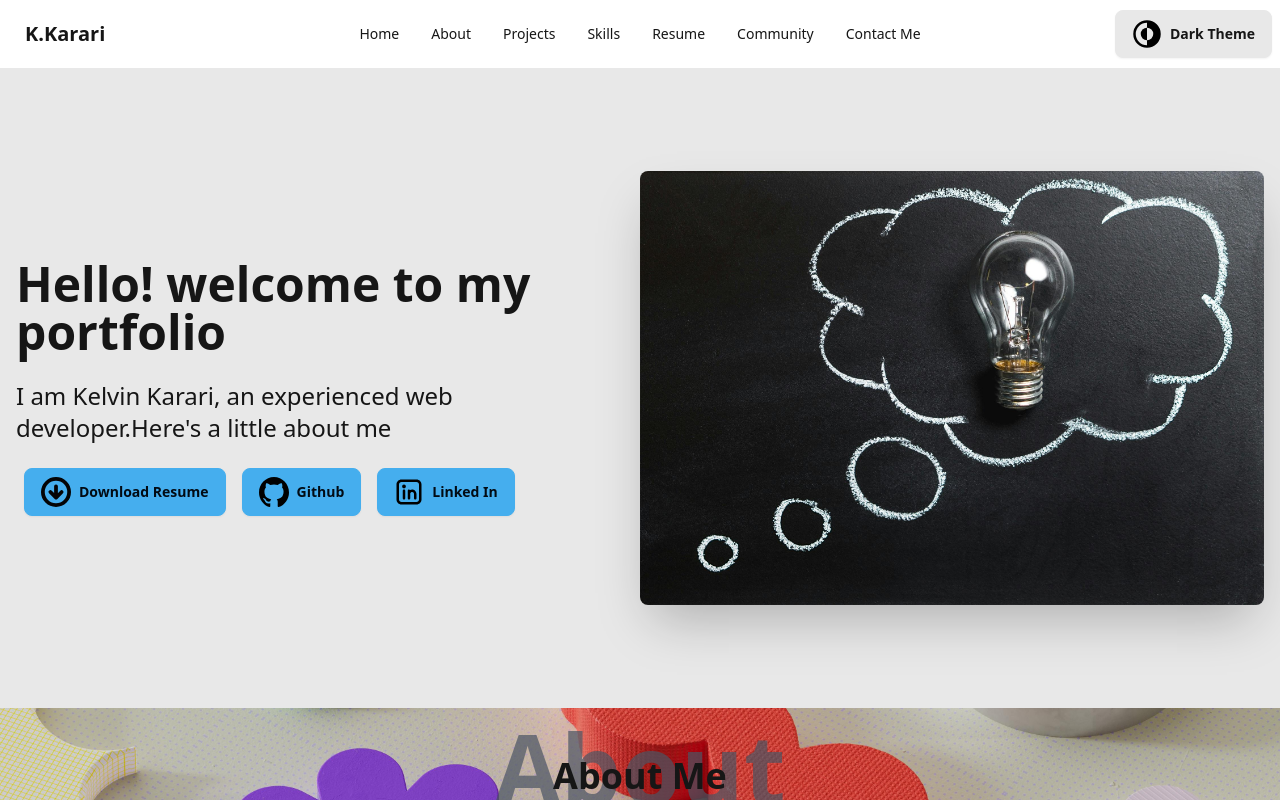
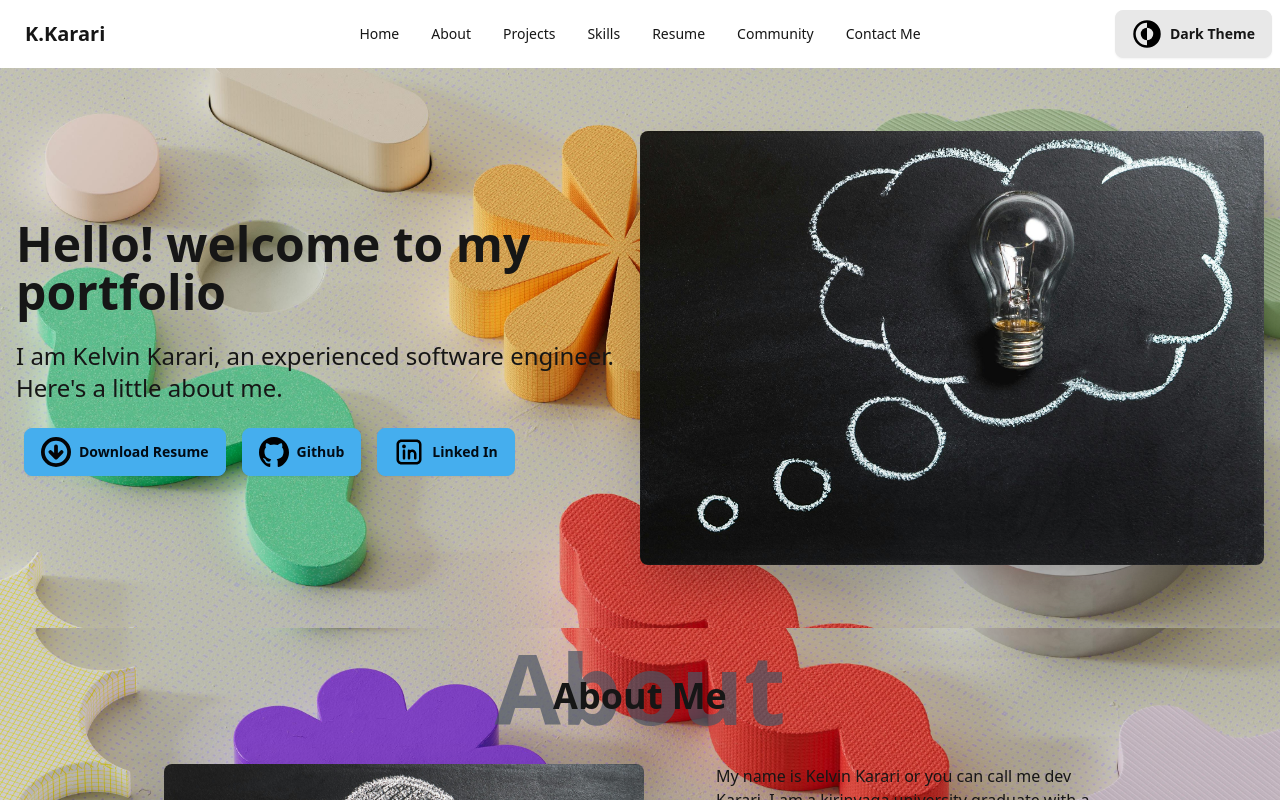
Before and after one commit to p-karari/portfolio_project, a React (Vite) app: page / in a window 1280 px wide. Shown: the top 800 px of the page. Built offline with nearby package versions, Linux system fonts and the light colour scheme.

Commit message:
Modified the hero for the site

```diff
--- a/src/components/Hero.tsx
+++ b/src/components/Hero.tsx
@@ -2,28 +2,41 @@ import critical from "../images/critical thinking icon.jpg"
 import DownloadIcon from '../assets/down-arrow-circle-svgrepo-com.svg'
 import Github from '../assets/github-142-svgrepo-com.svg'
 import LinkedInIcon from '../assets/linkedin-svgrepo-com (1).svg'
+import Bg from '../images/bg2.jpg'
 
 function Hero() {
   return (
-    <div className="bg-base-200 h-[40rem] hero">
+    <div className="h-[35rem] hero bg-cover bg-top bg-no-repeat"
+    style={{ backgroundImage: `url(${Bg})` }}>
+    {/* <div className="absolute inset-0 bg-black bg-opacity-50"></div> */}
   <div className="hero-content flex-col lg:flex-row-reverse">
     <img
       src={critical}
-      className="rounded-lg shadow-2xl w-[50%]" />
+      className="rounded-lg shadow-2xl w-[50%]"
+    />
     <div>
-      <h1 className="text-5xl font-bold">Hello! welcome to my portfolio</h1>
-      <p className="py-6 text-2xl">
-       I am Kelvin Karari, an experienced web developer.Here's a little about me
+      <h1 className="text-5xl font-bold text-grey">Hello! welcome to my portfolio</h1>
+      <p className="py-6 text-2xl text-grey">
+        I am Kelvin Karari, an experienced software engineer. Here's a little about me.
       </p>
       <div className="flex flex-row">
-      <button className="btn btn-primary mx-[0.5rem] flex"><img className='my-[5px] '  src={DownloadIcon} width='30px' height='30px' alt="" /><p>Download Resume</p></button>
-      <button className="btn btn-primary mx-[0.5rem] flex"><img className='my-[5px] '  src={Github} width='30px' height='30px' alt="" /><p>Github</p></button>
-      <button className="btn btn-primary mx-[0.5rem] flex"><img className='my-[5px] '  src={LinkedInIcon} width='30px' height='30px' alt="" /><p>Linked In</p></button>
-
+        <button className="btn btn-primary mx-[0.5rem] flex">
+          <img className="my-[5px]" src={DownloadIcon} width="30px" height="30px" alt="" />
+          <p>Download Resume</p>
+        </button>
+        <button className="btn btn-primary mx-[0.5rem] flex">
+          <img className="my-[5px]" src={Github} width="30px" height="30px" alt="" />
+          <p>Github</p>
+        </button>
+        <button className="btn btn-primary mx-[0.5rem] flex">
+          <img className="my-[5px]" src={LinkedInIcon} width="30px" height="30px" alt="" />
+          <p>Linked In</p>
+        </button>
       </div>
     </div>
   </div>
 </div>
+
   )
 }
 
```
